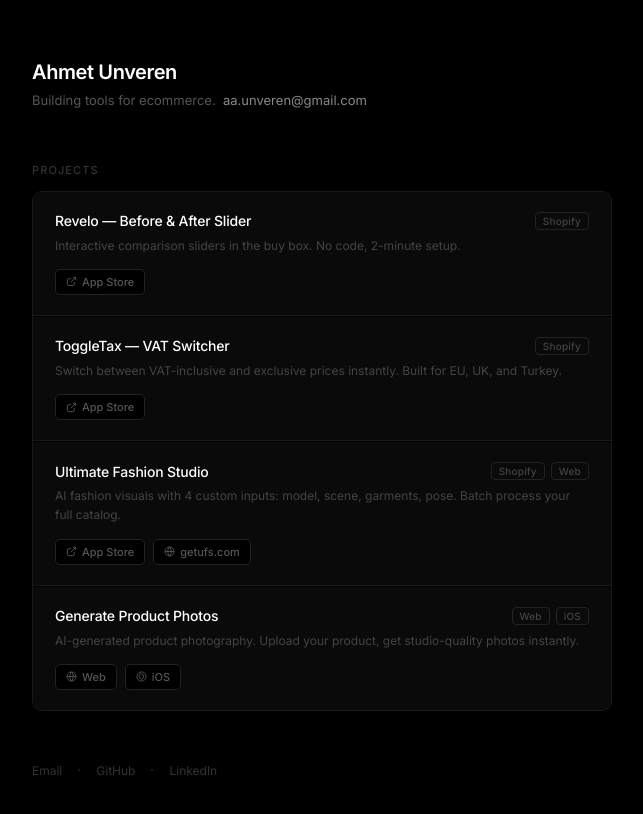
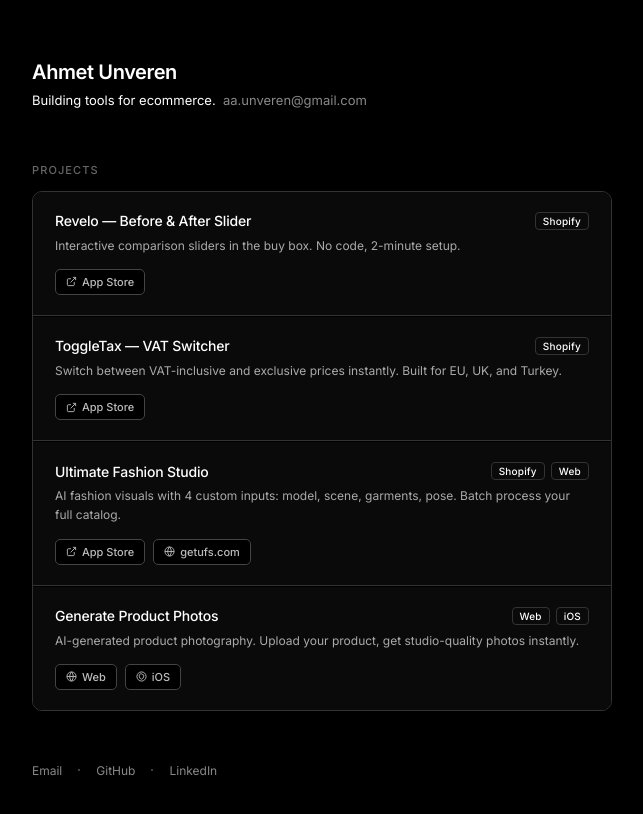
Before and after one commit to aaunveren/aaunveren.github.io, a plain HTML site: page index.html in a window 1280 px wide. Shown: the whole page, without its empty margins (318-961 px from the left). Drawn offline with Linux system fonts and the light colour scheme.

Commit message:
Add files via upload

```diff
--- a/index.html
+++ b/index.html
@@ -58,7 +58,7 @@
 
     .header p {
       font-size: 13px;
-      color: #555;
+      color: #fff;
       line-height: 1.6;
     }
 
@@ -76,7 +76,7 @@
       font-weight: 500;
       letter-spacing: 0.1em;
       text-transform: uppercase;
-      color: #333;
+      color: #666;
       margin-bottom: 14px;
     }
 
@@ -86,7 +86,7 @@
       flex-direction: column;
       gap: 1px;
       margin-bottom: 52px;
-      border: 1px solid #1a1a1a;
+      border: 1px solid #333;
       border-radius: 10px;
       overflow: hidden;
     }
@@ -95,7 +95,7 @@
       background: #0a0a0a;
       padding: 20px 22px;
       transition: background 0.15s;
-      border-bottom: 1px solid #1a1a1a;
+      border-bottom: 1px solid #333;
     }
 
     .app-card:last-child { border-bottom: none; }
@@ -124,8 +124,8 @@
     .tag {
       font-size: 10px;
       font-weight: 500;
-      color: #444;
-      border: 1px solid #222;
+      color: #fff;
+      border: 1px solid #333;
       border-radius: 4px;
       padding: 2px 7px;
       letter-spacing: 0.02em;
@@ -133,7 +133,7 @@
 
     .app-desc {
       font-size: 12px;
-      color: #444;
+      color: #aaa;
       line-height: 1.6;
       margin-bottom: 14px;
     }
@@ -150,9 +150,9 @@
       gap: 5px;
       font-size: 11px;
       font-weight: 500;
-      color: #555;
+      color: #bbb;
       background: #000;
-      border: 1px solid #222;
+      border: 1px solid #444;
       border-radius: 5px;
       padding: 5px 10px;
       text-decoration: none;
@@ -161,7 +161,7 @@
 
     .link-btn:hover {
       color: #fff;
-      border-color: #555;
+      border-color: #888;
     }
 
     .link-btn svg {
@@ -172,24 +172,24 @@
     /* Footer */
     .footer {
       font-size: 12px;
-      color: #333;
+      color: #888;
       display: flex;
       align-items: center;
       gap: 16px;
     }
 
     .footer a {
-      color: #333;
+      color: #888;
       text-decoration: none;
       transition: color 0.15s;
     }
 
-    .footer a:hover { color: #888; }
+    .footer a:hover { color: #fff; }
 
     .dot {
       width: 2px;
       height: 2px;
-      background: #222;
+      background: #555;
       border-radius: 50%;
     }
   </style>
```
